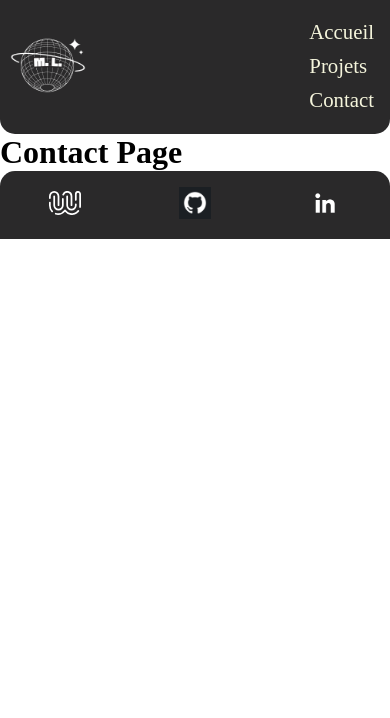
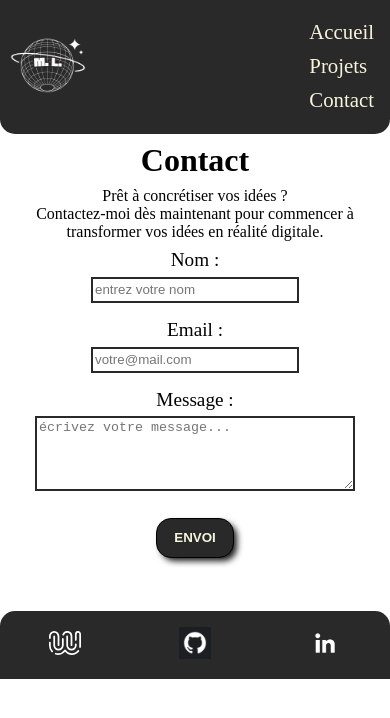
Before and after one commit to MichaelLELU/Portfolio-React, a React (Vite) app: page /contact in a window 390 px wide. Shown: the top 718 px of the page. Built offline with nearby package versions, Linux system fonts and the light colour scheme.

Commit message:
feat contact page and contact component with css responsive

```diff
--- a/src/components/contactForm/ContactForm.jsx
+++ b/src/components/contactForm/ContactForm.jsx
@@ -1,7 +1,17 @@
+import './contactStyle.scss'
+
 export default function ContactForm() {
     return (
       <>
-
+        <form className="contactForm">
+          <label htmlFor="name" className='formLabel'>Nom : </label>
+          <input type="text" name="name" placeholder="entrez votre nom" className='smallInput'required/>
+          <label htmlFor="email" className='formLabel'>Email : </label>
+          <input type="email" name="email" placeholder="votre@mail.com" className='smallInput' required/>
+          <label htmlFor="message" className='formLabel' >Message : </label>
+          <textarea type="text" name="message" placeholder="écrivez votre message... " className='largeInput' />
+          <input type="submit" value="ENVOI" className='buttonEnvoi'/>
+        </form>
       </>
     )
   }
--- /dev/null
+++ b/src/components/contactForm/contactStyle.scss
@@ -0,0 +1,63 @@
+.contactForm {
+    display: flex;
+    flex-direction: column;
+    align-items: center;
+}
+
+.formLabel {
+    font-size: larger;
+    margin-bottom: 0.3em;
+}
+.smallInput {
+    width: 15em;
+    height: 1.5em;
+    margin-bottom:1.2em;
+    border: 2px solid  rgb(42, 41, 42);
+}
+.largeInput {
+    display: block;
+    width: 60%;
+    height: 10em;
+    margin-bottom: 2em;
+    border: 2px solid  rgb(42, 41, 42);
+}
+:focus.smallInput{
+    outline:3px solid rgb(123, 61, 123);
+}
+:focus.largeInput{
+    outline:3px solid rgb(123, 61, 123);
+}
+
+
+.buttonEnvoi {
+    font-weight: bold;
+    width: 20%;
+    height: 3em;
+    text-align: center;
+    margin-bottom: 4em;
+    border: 1px solid black;
+    border-radius: 15px;
+    background-color: rgb(42, 41, 42);
+    color: beige;
+    box-shadow: 4px 4px 6px -1px rgba(0,0,0,0.9);
+}
+:hover.buttonEnvoi{
+    background-color: rgb(123, 61, 123);
+}
+:focus.buttonEnvoi{
+    box-shadow: none;
+}
+
+
+@media screen and (max-width: 768px) {
+    .largeInput{
+        width: 35em;
+
+    }
+}
+@media screen and (max-width: 500px) {
+    .largeInput{
+        width: 80%;
+        height: 5em;
+    }
+}
--- a/src/components/formExp/Experience.jsx
+++ b/src/components/formExp/Experience.jsx
@@ -10,7 +10,7 @@ export default function Expercience ({exp}) {
     return  (
     <li className="listExp">
         <span className='expTitle'><h3>{exp.poste}</h3>
-        <button onClick={handleToggleEx} className='buttonMoreExp'>+</button></span>
+        <button onClick={handleToggleEx} className='buttonMoreExp'> ⬇ </button></span>
         {showDetailEx &&
             <div>
                 <h4>{exp.entreprise}</h4>
--- a/src/components/formExp/expStyle.scss
+++ b/src/components/formExp/expStyle.scss
@@ -10,7 +10,8 @@
 }
 
 .buttonMoreExp {
-    width: 2em;
+    width: 25px;
+    height: 25px;
     background-color: rgb(42, 41, 42);
     color: beige;
     border: 1px solid black;
@@ -18,5 +19,6 @@
 }
 :hover.buttonMoreExp {
     background-color: rgb(123, 61, 123);
-    width: 2.2em;
+    width: 30px;
+    height: 30px;
 }
--- a/src/pages/contactpage/ContactPage.jsx
+++ b/src/pages/contactpage/ContactPage.jsx
@@ -1,7 +1,14 @@
+import ContactForm from "../../components/contactForm/ContactForm";
+import './contactPageStyle.scss'
+
 export default function ContactPage () {
     return (
         <main>
-        <h1>Contact Page</h1>
+            <div className="top">
+                <h1>Contact</h1>
+                <p>Prêt à concrétiser vos idées ?<br/> Contactez-moi dès maintenant pour commencer à transformer vos idées en réalité digitale.</p>
+            </div>
+            <ContactForm/>
         </main>
     )
 }
--- /dev/null
+++ b/src/pages/contactpage/contactPageStyle.scss
@@ -0,0 +1,15 @@
+.top {
+    display: flex;
+    flex-direction: column;
+    align-items: center;
+    gap: 1.5em;
+    text-align: center;
+    margin: 2em;
+}
+
+@media screen and (max-width: 500px) {
+    .top {
+        gap: 0.5em;
+        margin: 0.5em;
+    }
+}
--- a/src/pages/homepage/homeStyle.scss
+++ b/src/pages/homepage/homeStyle.scss
@@ -37,7 +37,8 @@
 }
 
 .buttonMore {
-    width: 2.2em;
+    width: 25px;
+    height: 25px;
     background-color: rgb(42, 41, 42);
     color: beige;
     border: 1px solid black;
@@ -45,8 +46,8 @@
 }
 :hover.buttonMore {
     background-color: rgb(123, 61, 123);
-    width: 2.5em;
-    height: 2.5em;
+    width: 30px;
+    height: 30px;
 }
 
 .buttonContact {
@@ -67,6 +68,8 @@ box-shadow: 4px 4px 6px -1px rgba(0,0,0,0.9);
 :hover.buttonContact{
     background-color: rgb(123, 61, 123);
     text-decoration: underline;
+}
+:focus.buttonContact{
     box-shadow: none;
 }
 
```
